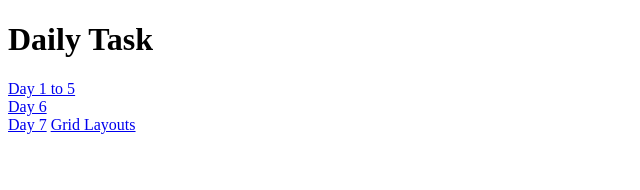
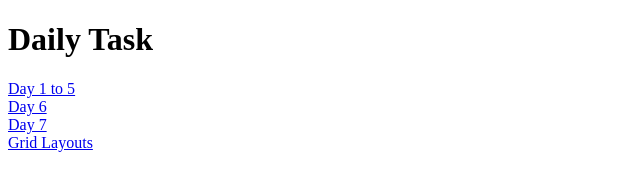
Before and after one commit to PavithraPrasanth97/daily_task, a plain HTML site: page index.html in a window 1280 px wide. Shown: the whole page, without its empty margins (0-640 px from the left). Drawn offline with Linux system fonts and the light colour scheme.

Commit message:
index.html file updated by adding <br>

```diff
--- a/index.html
+++ b/index.html
@@ -9,7 +9,7 @@
     <h1>Daily Task</h1>
     <a href="firsttask.html">Day 1 to 5</a><br>
     <a href="day6.html">Day 6</a><br>
-    <a href="day7.html">Day 7</a>
-    <a href="Grid Layout.html">Grid Layouts</a>
+    <a href="day7.html">Day 7</a><br>
+    <a href="Grid Layout.html">Grid Layouts</a><br>
 </body>
 </html>
```
